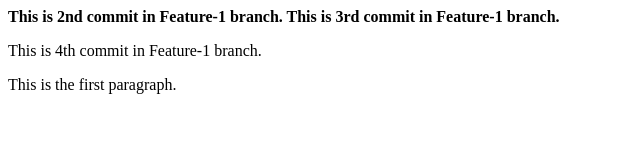
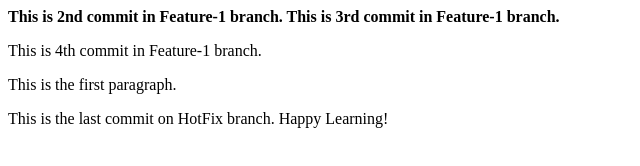
Before and after one commit to TubaAli/git-concepts, a plain HTML site: page index.html in a window 1280 px wide. Shown: the whole page, without its empty margins (0-640 px from the left). Drawn offline with Linux system fonts and the light colour scheme.

Commit message:
4th/last commit on HotFix branch

```diff
--- a/index.html
+++ b/index.html
@@ -7,5 +7,6 @@
 		<strong> This is 3rd commit in Feature-1 branch. </strong>
 		<p> This is 4th commit in Feature-1 branch. </p>
 		<P> This is the first paragraph. </P>
+		<p> This is the last commit on HotFix branch. Happy Learning!</p>
 	</BODY>
 </HTML>
```
